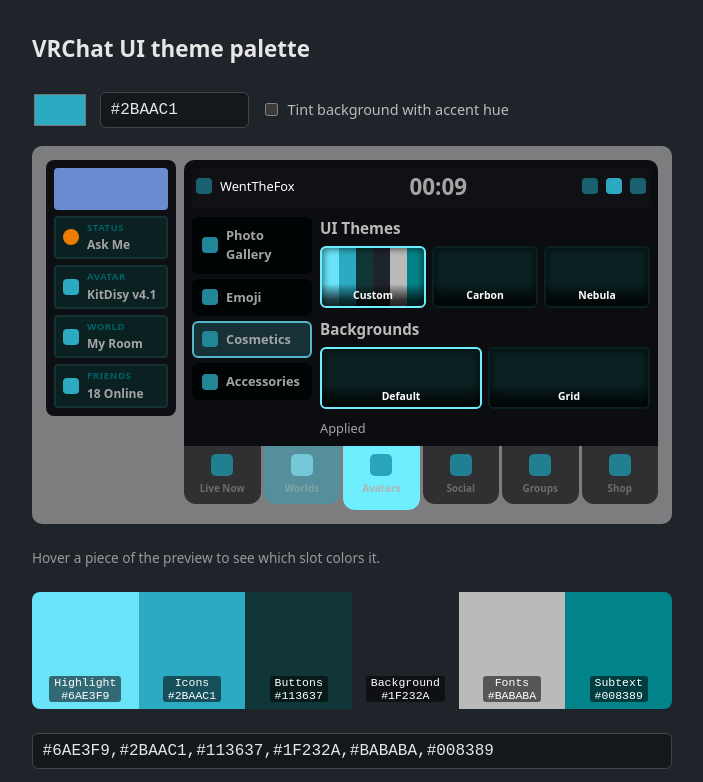
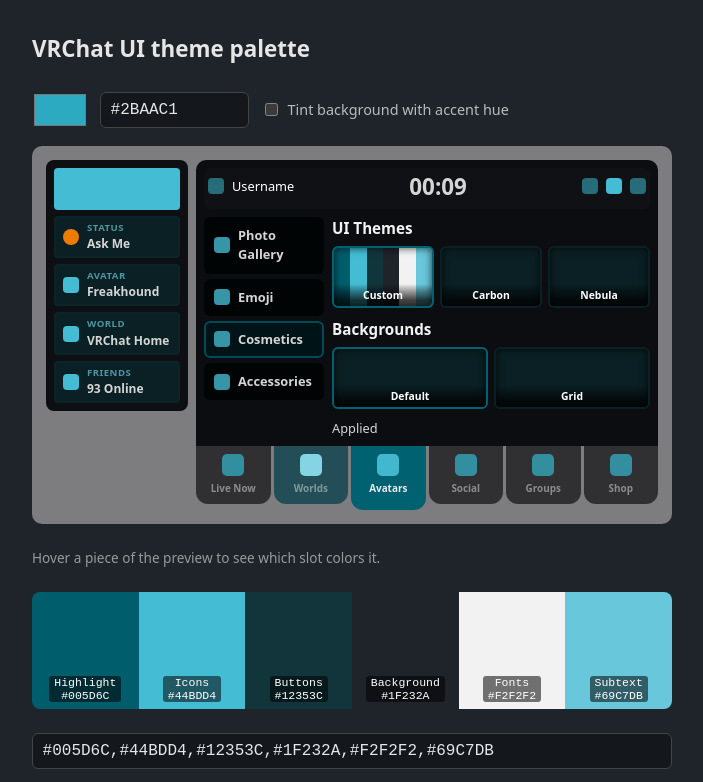
Before and after one commit to WentTheFox/VRChatThemeGenerator, a plain HTML site: page index.html in a window 1280 px wide. Shown: the top 782 px of the page, without its empty margins (288-991 px from the left). Drawn offline with Linux system fonts and the light colour scheme.

Commit message:
Drop exact-default shortcut, use Icons color for banner, anonymize mockup text, add footer links
Co-Authored-By: Claude Sonnet 5.5 <noreply@anthropic.com>

```diff
--- a/index.html
+++ b/index.html
@@ -23,13 +23,14 @@
   .mock { --hl:#6AE3F9; --ic:#2BAAC1; --bt:#113637; --bg:#1F232A; --fn:#BABABA; --st:#008389;
     --sub: var(--ic); font-size: .8rem; color: #fff; }
   .mock .ico { display: inline-block; width: 16px; height: 16px; border-radius: 4px; background: var(--ic); flex: none; }
-  .mock .stage { display: grid; grid-template-columns: 130px 1fr; gap: 8px; align-items: start; }
+  .mock .stage { display: grid; grid-template-columns: 142px 1fr; gap: 8px; align-items: start; }
   .mock .panel { border-radius: 8px; padding: 8px; display: flex; flex-direction: column; gap: 6px; }
-  .mock .banner { height: 42px; border-radius: 4px; background: #6a8bd0; }
+  .mock .banner { height: 42px; border-radius: 4px; background: var(--ic); }
   .mock .card { background: var(--r-card); border: 2px solid color-mix(in srgb, var(--hl) 9%, var(--r-card)); border-radius: 4px; padding: 3px 7px; }
   .mock .card { display: flex; align-items: center; gap: 8px; }
   .mock .card small { display: block; font-weight: 700; font-size: .6rem; letter-spacing: .05em; }
-  .mock .card div span { color: var(--r-txt); font-weight: 600; font-size: .75rem; }
+  .mock .card > div { min-width: 0; }
+  .mock .card div > span { white-space: nowrap; overflow: hidden; text-overflow: ellipsis; display: block; color: var(--r-txt); font-weight: 600; font-size: .75rem; }
   .mock .win { background: var(--r-win); border-radius: 10px 10px 0 0; padding: 8px; display: grid; grid-template-columns: 120px 1fr; gap: 8px; }
   .mock .top { background: var(--r-top); border-radius: 6px; grid-column: 1 / 3; display: flex; align-items: center; gap: 8px; padding: 2px 4px 6px; }
   .mock .top b { flex: 1; text-align: center; font-size: 1.4rem; }
@@ -48,7 +49,7 @@
   .mock .tile.plain { background: var(--r-card); }
   .mock [data-label]:hover { outline: 1px dashed #fff9; outline-offset: 1px; }
   .mock .muted { color: var(--fn); }
-  .mock .nav { display: flex; gap: 3px; padding: 0; margin-left: 138px; font-size: .7rem; align-items: flex-start; }
+  .mock .nav { display: flex; gap: 3px; padding: 0; margin-left: 150px; font-size: .7rem; align-items: flex-start; }
   .mock .nav div { flex: 1; display: flex; flex-direction: column; align-items: center; gap: 5px; padding: 8px 2px; min-width: 0; text-align: center; border-radius: 0 0 12px 12px; font-size: .62rem; font-weight: 700; color: var(--r-navlabel); background: var(--r-nav); cursor: pointer; }
   .mock .nav .ico { width: 22px; height: 22px; border-radius: 5px; background: var(--r-navicon); }
   .mock .nav div:hover, .mock .nav div.hov { background: var(--r-hovbg); color: var(--r-hovlabel); }
@@ -63,6 +64,9 @@
   .explain dt i { width: 1rem; height: 1rem; border-radius: 4px; flex: none; border: 1px solid #fff3; }
   .explain dd { margin: 0; color: #bbb; font-size: .9rem; line-height: 1.5; }
   @media (max-width: 560px) { .explain dl { grid-template-columns: 1fr; gap: .2rem; } .explain dd { margin-bottom: .8rem; } }
+  footer { margin-top: 2.5rem; padding-top: 1rem; border-top: 1px solid #fff2; font-size: .85rem; color: #999; }
+  footer a { color: #6AE3F9; text-decoration: none; }
+  footer a:hover { text-decoration: underline; }
   .note { font-size: .85rem; color: #999; }
 </style>
 </head>
@@ -79,14 +83,14 @@
   <div class="world"><div class="mock" id="mock">
     <div class="stage">
       <div class="panel" data-bg="panel" data-label="Side panel background">
-        <div class="banner" data-label="Profile banner (user-set, not themed)"></div>
+        <div class="banner" data-bg="ic" data-label="Profile banner"></div>
         <div class="card" data-bg="card" data-label="Card"><span class="ico" style="background:#eb7c00;border-radius:50%" data-label="Status dot (user-set, not themed)"></span><div><small data-fg="st75" data-label="Card label">STATUS</small><span data-fg="txt" data-label="Card value">Ask Me</span></div></div>
-        <div class="card" data-bg="card" data-label="Card"><span class="ico" data-bg="ic" data-label="Card icon"></span><div><small data-fg="st75" data-label="Card label">AVATAR</small><span data-fg="txt" data-label="Card value">KitDisy v4.1</span></div></div>
-        <div class="card" data-bg="card" data-label="Card"><span class="ico" data-bg="ic" data-label="Card icon"></span><div><small data-fg="st75" data-label="Card label">WORLD</small><span data-fg="txt" data-label="Card value">My Room</span></div></div>
-        <div class="card" data-bg="card" data-label="Card"><span class="ico" data-bg="ic" data-label="Card icon"></span><div><small data-fg="st75" data-label="Card label">FRIENDS</small><span data-fg="txt" data-label="Card value">18 Online</span></div></div>
+        <div class="card" data-bg="card" data-label="Card"><span class="ico" data-bg="ic" data-label="Card icon"></span><div><small data-fg="st75" data-label="Card label">AVATAR</small><span data-fg="txt" data-label="Card value">Freakhound</span></div></div>
+        <div class="card" data-bg="card" data-label="Card"><span class="ico" data-bg="ic" data-label="Card icon"></span><div><small data-fg="st75" data-label="Card label">WORLD</small><span data-fg="txt" data-label="Card value">VRChat Home</span></div></div>
+        <div class="card" data-bg="card" data-label="Card"><span class="ico" data-bg="ic" data-label="Card icon"></span><div><small data-fg="st75" data-label="Card label">FRIENDS</small><span data-fg="txt" data-label="Card value"><span id="online">18</span> Online</span></div></div>
       </div>
       <div class="win">
-        <div class="top"><span class="ico" data-bg="ic57" data-label="Top bar icon"></span><span data-fg="w" data-label="Username">WentTheFox</span><b id="clock" data-fg="txt" data-label="Clock">00:17</b><span class="ico" data-bg="ic57" data-label="Top bar icon"></span><span class="ico" data-bg="ic" data-label="Top bar icon (active/hovered)"></span><span class="ico" data-bg="ic57" data-label="Top bar icon"></span></div>
+        <div class="top"><span class="ico" data-bg="ic57" data-label="Top bar icon"></span><span data-fg="w" data-label="Username">Username</span><b id="clock" data-fg="txt" data-label="Clock">00:17</b><span class="ico" data-bg="ic57" data-label="Top bar icon"></span><span class="ico" data-bg="ic" data-label="Top bar icon (active/hovered)"></span><span class="ico" data-bg="ic57" data-label="Top bar icon"></span></div>
         <div class="side">
           <div class="item" data-label="Menu item"><span class="ico" data-bg="ic79" data-label="Menu icon"></span><span data-fg="txt" data-label="Menu item text">Photo Gallery</span></div>
           <div class="item" data-label="Menu item"><span class="ico" data-bg="ic79" data-label="Menu icon"></span><span data-fg="txt" data-label="Menu item text">Emoji</span></div>
@@ -148,6 +152,10 @@
     </dl>
     <p class="note">Why not just VRChat's default colors? The built-in Default theme is a separate internal theme. Importing its six colors looks different, and the active tab ends up nearly unreadable. This tool follows how imported palettes actually render, measured from the game. Hover a piece of the preview to see which color it uses, then paste the string above into VRChat's <b>Import</b>.</p>
   </section>
+
+  <footer>
+    Developed by <a href="https://went.tf" target="_blank" rel="noopener">WentTheFox</a> - Source code on <a href="https://github.com/WentTheFox/VRChatThemeGenerator" target="_blank" rel="noopener">GitHub</a>
+  </footer>
 </main>
 
 <script>
@@ -188,9 +196,7 @@ function oklchToHex(c) {
 // from the editor's default palette (#6AE3F9,#2BAAC1,#113637,#1F232A,#BABABA,#008389) in OKLCH: L .307.
 // Highlight, Icons, Subtext and Fonts deviate on purpose: the default's dark Subtext and light Highlight leave card
 // labels and active tabs unreadable.
-const DEFAULTS = ['#6AE3F9','#2BAAC1','#113637','#1F232A','#BABABA','#008389'];
 function generate(accent, tint) {
-  if (!tint && accent.toUpperCase() === DEFAULTS[1]) return DEFAULTS.slice(); // exact VRChat defaults
   const { L, C: c0, H } = hexToOklch(accent);
   const neutral = c0 < 0.02;                                  // grays have no meaningful hue
   const C = neutral ? 0 : clamp(c0, 0.07, 0.14);
@@ -279,6 +285,9 @@ function tick() {
 }
 document.addEventListener('visibilitychange', () => { if (!document.hidden) tick(); });
 tick();
+
+// Random online-friend count each time the page loads (a one-off, not a timer)
+$('online').textContent = 1 + Math.floor(Math.random() * 99);
 </script>
 </body>
 </html>
```
Also changed, not shown: README.md.
